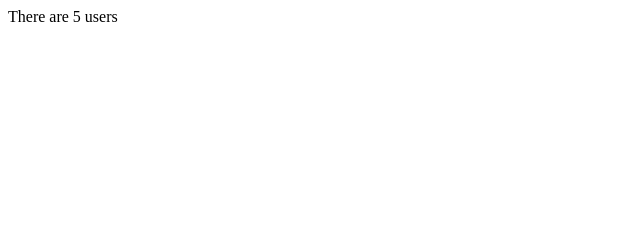
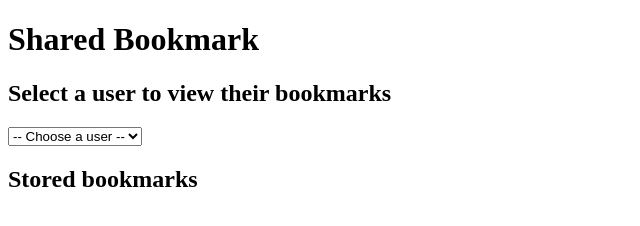
Before and after one commit to jakr-s/Shared-Bookmarks, a website with bundled scripts: page index.html in a window 1280 px wide. Shown: the whole page, without its empty margins (0-640 px from the left). Built offline with nearby package versions, Linux system fonts and the light colour scheme.

Commit message:
html layout structure

```diff
--- a/index.html
+++ b/index.html
@@ -4,9 +4,23 @@
   <meta charset="UTF-8">
   <meta name="viewport" content="width=device-width, initial-scale=1.0">
   <title>Shared-Bookmarks-Homepage</title>
-    <meta
-    <script type="module" src="script.js"></script>
+  <script type="module" src="script.js"></script>
+
   </head>
   <body>
+    <h1>Shared Bookmark</h1>
+
+    <section aria-labelledby="user-select-label">
+      <h2 id="user-select-label">Select a user to view their bookmarks</h2>
+      <select id="user-select" name="user-select"><option value="" disabled selected>-- Choose a user --</option></select>
+    </section>
+
+    <section id="bookmarks-section" aria-labelledby="bookmarks-section-label">
+      <h2 id="bookmarks-section-label">Stored bookmarks</h2>
+      <p id="validation-message"></p>
+      <ul id="bookmarks-list">
+      </ul>
+    </section>
+
   </body>
 </html>
--- a/script.js
+++ b/script.js
@@ -6,7 +6,7 @@
 
 import { getUserIds } from "./storage.js"
 
-window.onload = function () {
-  const users = getUserIds()
+//window.onload = function () {
+ // const users = getUserIds()
   document.querySelector("body").innerText = `There are ${users.length} users`
-}
+//}
```
